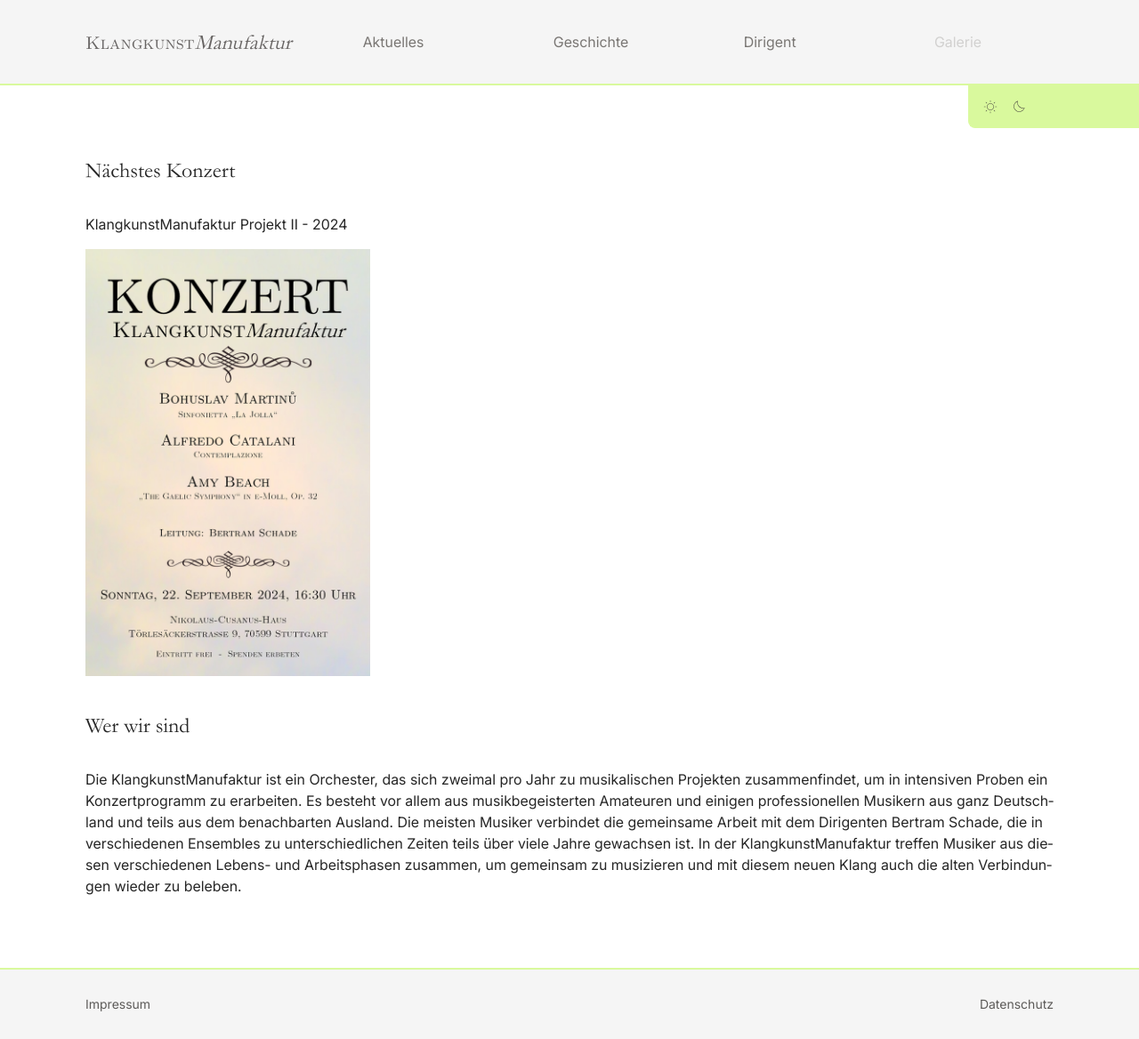
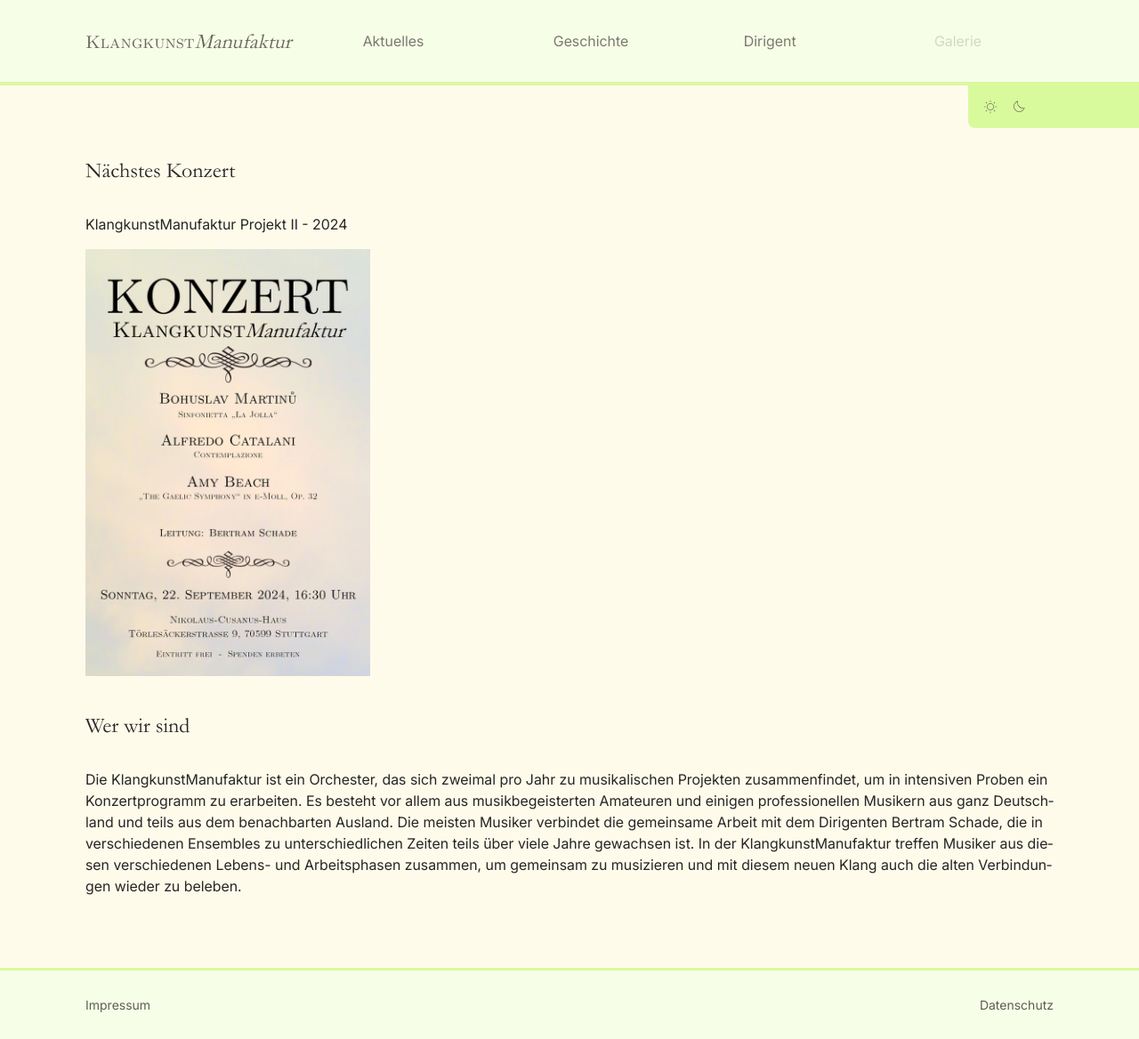
Before and after one commit to FrankWuensch/klangkunst_website_project, a Jekyll site: the page built from index.html, in a window 1280 px wide. Shown: the whole page at 89% size. Built offline with Jekyll 4.4.1, drawn with Linux system fonts in a browser that asks for light colours.

Commit message:
small changes to ui and try to fix cname

```diff
--- a/CNAME
+++ b/CNAME
@@ -1 +1 @@
-www.klangkunstmanufaktur.de
+klangkunstmanufaktur.de
--- a/_includes/footer.html
+++ b/_includes/footer.html
@@ -1,4 +1,4 @@
-<footer class="flex-0 fixed bottom-0 z-10 flex h-12 w-full border-t-2 border-lime-200 bg-neutral-100 text-xs text-stone-900/70 xl:h-20 xl:text-sm dark:border-stone-900/70 dark:bg-neutral-750 dark:text-white/50 dark:grayscale">
+<footer class="flex-0 fixed bottom-0 z-10 flex h-12 w-full border-t-[3px] border-lime-200 bg-lime-50 text-xs text-stone-900/70 xl:h-20 xl:text-sm dark:border-stone-900/70 dark:bg-neutral-750 dark:text-white/50 dark:grayscale">
   <div
     class="mx-auto flex h-full w-full max-w-6xl items-center justify-between text-center"
   >
--- a/_includes/header.html
+++ b/_includes/header.html
@@ -1,5 +1,5 @@
 <header
-  class="flex-0 fixed top-0 z-10 flex h-16 w-full items-center justify-between overflow-hidden border-b-2 border-lime-200 bg-neutral-100 text-stone-700/70 xl:h-24 dark:border-stone-900 dark:bg-neutral-750 dark:text-white/50"
+  class="flex-0 fixed top-0 z-10 flex h-16 w-full items-center justify-between overflow-hidden border-b-4 border-lime-200 bg-lime-50 text-stone-700/70 xl:h-24 dark:border-stone-900 dark:bg-neutral-750 dark:text-white/50"
 >
   <span
     class="relative flex w-full shrink items-center justify-between whitespace-nowrap xl:mx-auto xl:max-w-6xl"
--- a/_includes/menu.html
+++ b/_includes/menu.html
@@ -1,7 +1,7 @@
 <!-- only shown in mobile version -->
 <span
   id="mobile-menu"
-  class="absolute right-0 top-16 z-20 w-[50%] flex-col items-center justify-center divide-y divide-stone-700/30 rounded-bl-xl border-b border-l border-stone-400 bg-neutral-100 text-lg text-stone-700/70 opacity-0 duration-700 ease-in-out xl:pointer-events-none xl:hidden dark:divide-white/30 dark:border-white/30 dark:bg-neutral-750 dark:text-white/50"
+  class="absolute right-0 top-16 z-20 w-[50%] flex-col items-center justify-center divide-y divide-stone-700/30 rounded-bl-xl border-b border-l border-stone-400 bg-stone-50 text-lg text-stone-700/70 opacity-0 duration-700 ease-in-out xl:pointer-events-none xl:hidden dark:divide-white/30 dark:border-white/30 dark:bg-neutral-750 dark:text-white/50"
 >
   {%for nav in site.navs%}
   <a
--- a/_layouts/default.html
+++ b/_layouts/default.html
@@ -17,7 +17,7 @@
   <script src="{{site.baseurl}}src/iconify-min.js"></script>
 </head>
 
-<body class="normal relative mx-auto flex h-full w-full overflow-hidden pb-12 pt-16 duration-700 ease-in-out xl:pb-20 xl:pt-24 dark:bg-neutral-700">
+<body class="normal relative mx-auto flex h-full w-full overflow-hidden bg-amber-50 pb-12 pt-16 duration-700 ease-in-out xl:pb-20 xl:pt-24 dark:bg-neutral-700 dark:grayscale">
   {% include menu.html %}
   {% include header.html %}
   <main class="relative mx-auto h-full w-full flex-1 overflow-y-auto hyphens-auto py-10 xl:py-20">
--- a/dist/output.css
+++ b/dist/output.css
@@ -606,10 +606,6 @@ video {
   bottom: 0px;
 }
 
-.left-0 {
-  left: 0px;
-}
-
 .right-0 {
   right: 0px;
 }
@@ -659,24 +655,16 @@ video {
   height: 4rem;
 }
 
-.h-\[75vh\] {
-  height: 75vh;
-}
-
 .h-full {
   height: 100%;
-}
-
-.max-h-full {
-  max-height: 100%;
 }
 
 .max-h-\[90\%\] {
   max-height: 90%;
 }
 
-.max-h-\[90vh\] {
-  max-height: 90vh;
+.max-h-full {
+  max-height: 100%;
 }
 
 .w-20 {
@@ -697,10 +685,6 @@ video {
 
 .w-full {
   width: 100%;
-}
-
-.w-auto {
-  width: auto;
 }
 
 .max-w-6xl {
@@ -839,6 +823,22 @@ video {
   border-top-width: 2px;
 }
 
+.border-b-\[6px\] {
+  border-bottom-width: 6px;
+}
+
+.border-t-4 {
+  border-top-width: 4px;
+}
+
+.border-b-4 {
+  border-bottom-width: 4px;
+}
+
+.border-t-\[3px\] {
+  border-top-width: 3px;
+}
+
 .border-lime-200 {
   --tw-border-opacity: 1;
   border-color: rgb(217 249 157 / var(--tw-border-opacity));
@@ -847,6 +847,11 @@ video {
 .border-stone-400 {
   --tw-border-opacity: 1;
   border-color: rgb(168 162 158 / var(--tw-border-opacity));
+}
+
+.border-lime-100 {
+  --tw-border-opacity: 1;
+  border-color: rgb(236 252 203 / var(--tw-border-opacity));
 }
 
 .bg-lime-200 {
@@ -861,6 +866,35 @@ video {
 
 .bg-white\/50 {
   background-color: rgb(255 255 255 / 0.5);
+}
+
+.bg-lime-100 {
+  --tw-bg-opacity: 1;
+  background-color: rgb(236 252 203 / var(--tw-bg-opacity));
+}
+
+.bg-lime-50 {
+  --tw-bg-opacity: 1;
+  background-color: rgb(247 254 231 / var(--tw-bg-opacity));
+}
+
+.bg-amber-50 {
+  --tw-bg-opacity: 1;
+  background-color: rgb(255 251 235 / var(--tw-bg-opacity));
+}
+
+.bg-lime-50\/50 {
+  background-color: rgb(247 254 231 / 0.5);
+}
+
+.bg-\[\#f8fcef\] {
+  --tw-bg-opacity: 1;
+  background-color: rgb(248 252 239 / var(--tw-bg-opacity));
+}
+
+.bg-stone-50 {
+  --tw-bg-opacity: 1;
+  background-color: rgb(250 250 249 / var(--tw-bg-opacity));
 }
 
 .object-contain {
```
Also changed, not shown: 8 other files.
